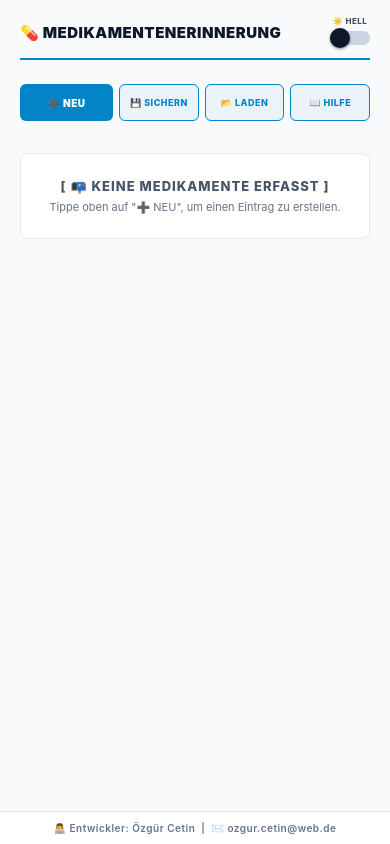
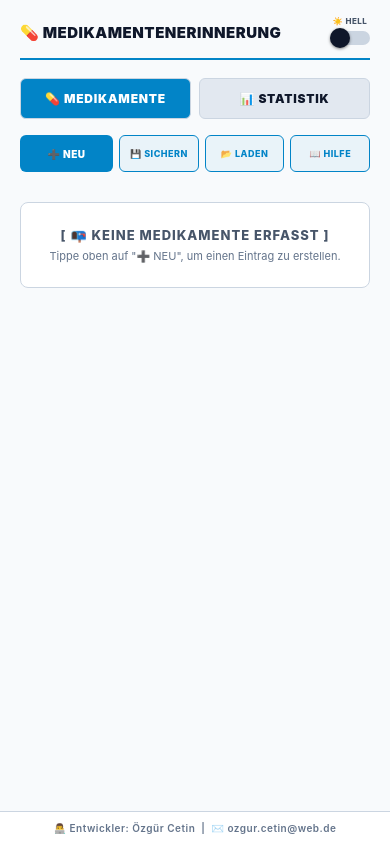
Before and after one commit to ozgur-glitch/Medikamentenerinnerung, a React Native app: screen / in a window 390 px wide. Built offline with nearby package versions, Linux system fonts and the light colour scheme.

Commit message:
Update App.js

```diff
--- a/App.js
+++ b/App.js
@@ -61,6 +61,9 @@ export default function App() {
   const [meds, setMeds] = useState([]);
   const [logs, setLogs] = useState([]);
   const [isDarkMode, setIsDarkMode] = useState(false);
+  const [activeTab, setActiveTab] = useState('MEDS'); // 'MEDS' oder 'STATS'
+
+  // Modals
   const [modalVisible, setModalVisible] = useState(false);
   const [backupModalVisible, setBackupModalVisible] = useState(false);
   const [snoozeModalVisible, setSnoozeModalVisible] = useState(false);
@@ -93,7 +96,6 @@ export default function App() {
   const setupNotificationActions = async () => {
     if (!Notifications) return;
     try {
-      // Erweiterte Push-Aktionen: +30m, +60m & Freie Zeitwahl (öffnet App Modal)
       await Notifications.setNotificationCategoryAsync('med_actions', [
         {
           identifier: 'ACTION_TAKEN',
@@ -113,7 +115,7 @@ export default function App() {
         {
           identifier: 'ACTION_SNOOZE_CUSTOM',
           buttonTitle: '⚙️ Zeit wählen',
-          options: { opensAppToForeground: true }, // Öffnet App für freie Eingabe
+          options: { opensAppToForeground: true },
         },
         {
           identifier: 'ACTION_SKIP',
@@ -157,6 +159,7 @@ export default function App() {
           medId: targetMed.id,
           title: targetMed.title,
           dosage: targetMed.dosage,
+          scheduledTime: targetMed.time,
           status: 'EINGENOMMEN',
           timestamp: new Date().toISOString(),
         };
@@ -168,7 +171,6 @@ export default function App() {
       } else if (actionId === 'ACTION_SNOOZE_60') {
         await executeSnooze(targetMed, 60);
       } else if (actionId === 'ACTION_SNOOZE_CUSTOM') {
-        // Öffnet das Schlummer-Modal in der App zur freien Zeitwahl
         setSelectedMedForSnooze(targetMed);
         setSnoozeModalVisible(true);
       } else if (actionId === 'ACTION_SKIP') {
@@ -177,6 +179,7 @@ export default function App() {
           medId: targetMed.id,
           title: targetMed.title,
           dosage: targetMed.dosage,
+          scheduledTime: targetMed.time,
           status: 'ÜBERSPRUNGEN',
           timestamp: new Date().toISOString(),
         };
@@ -368,6 +371,7 @@ export default function App() {
       medId: med.id,
       title: med.title,
       dosage: med.dosage,
+      scheduledTime: med.time,
       status: 'EINGENOMMEN',
       timestamp: new Date().toISOString(),
     };
@@ -391,6 +395,7 @@ export default function App() {
               medId: med.id,
               title: med.title,
               dosage: med.dosage,
+              scheduledTime: med.time,
               status: 'ÜBERSPRUNGEN',
               timestamp: new Date().toISOString(),
             };
@@ -508,6 +513,48 @@ export default function App() {
     }
   };
 
+  // STATISTIK-BERECHNUNGEN
+  const calculateStatistics = () => {
+    const totalLogs = logs.length;
+    const takenLogs = logs.filter((l) => l.status === 'EINGENOMMEN');
+    const skippedLogs = logs.filter((l) => l.status === 'ÜBERSPRUNGEN');
+
+    const adherenceRate = totalLogs > 0 ? Math.round((takenLogs.length / totalLogs) * 100) : 0;
+
+    let totalDelayMinutes = 0;
+    let validDelayCount = 0;
+
+    takenLogs.forEach((log) => {
+      if (log.scheduledTime && log.timestamp) {
+        const takenDate = new Date(log.timestamp);
+        const [targetHours, targetMinutes] = log.scheduledTime.split(':').map(Number);
+
+        const scheduledDate = new Date(takenDate);
+        scheduledDate.setHours(targetHours || 0, targetMinutes || 0, 0, 0);
+
+        const diffMs = takenDate.getTime() - scheduledDate.getTime();
+        const diffMinutes = Math.round(diffMs / (1000 * 60));
+
+        if (diffMinutes > 0) {
+          totalDelayMinutes += diffMinutes;
+        }
+        validDelayCount++;
+      }
+    });
+
+    const averageDelay = validDelayCount > 0 ? Math.round(totalDelayMinutes / validDelayCount) : 0;
+
+    return {
+      totalLogs,
+      takenCount: takenLogs.length,
+      skippedCount: skippedLogs.length,
+      adherenceRate,
+      averageDelay,
+    };
+  };
+
+  const stats = calculateStatistics();
+
   // FARBPALETTEN
   const theme = isDarkMode ? darkColors : lightColors;
 
@@ -541,6 +588,46 @@ export default function App() {
         <View style={[styles.neonBar, { backgroundColor: theme.accent, shadowColor: theme.accent }]} />
       </View>
 
+      {/* KLAR BESCHRIFTETE TAB-NAVIGATIONSLEISTE */}
+      <View style={styles.mainTabRow}>
+        <TouchableOpacity
+          style={[
+            styles.mainTabBtn,
+            { borderColor: theme.cardBorder, backgroundColor: activeTab === 'MEDS' ? theme.accent : theme.tabInactiveBg }
+          ]}
+          onPress={() => setActiveTab('MEDS')}
+        >
+          <Text
+            style={[
+              styles.mainTabText,
+              { color: activeTab === 'MEDS' ? theme.btnTextColor : theme.textMain }
+            ]}
+          >
+            💊 MEDIKAMENTE
+          </Text>
+        </TouchableOpacity>
+
+        <TouchableOpacity
+          style={[
+            styles.mainTabBtn,
+            { borderColor: theme.cardBorder, backgroundColor: activeTab === 'STATS' ? theme.accent : theme.tabInactiveBg }
+          ]}
+          onPress={() => setActiveTab('STATS')}
+        >
+          <Text
+            style={[
+              styles.mainTabText,
+              { color: activeTab === 'STATS' ? theme.btnTextColor : theme.textMain }
+            ]}
+          >
+            📊 STATISTIK
+          </Text>
+        </TouchableOpacity>
+      </View>
+
+      {/* TAB 1: MEDIKAMENTE */}
+      {activeTab === 'MEDS' ? (
+        <>
           {/* AKTIONSBUTTONS */}
           <View style={styles.actionRow}>
             <TouchableOpacity
@@ -653,6 +740,87 @@ export default function App() {
               </View>
             )}
           />
+        </>
+      ) : (
+        /* TAB 2: BESCHRIFTETE STATISTIK */
+        <ScrollView contentContainerStyle={styles.statsContainer}>
+          <Text style={[styles.statsSectionTitle, { color: theme.accent }]}>
+            📊 AUSWERTUNG & ANALYSE
+          </Text>
+
+          {/* KARTEN-GRID */}
+          <View style={styles.statsGrid}>
+            <View style={[styles.statCard, { backgroundColor: theme.cardBg, borderColor: theme.cardBorder }]}>
+              <Text style={styles.statIcon}>📈</Text>
+              <Text style={[styles.statValue, { color: '#10B981' }]}>
+                {stats.adherenceRate}%
+              </Text>
+              <Text style={[styles.statTitle, { color: theme.textMain }]}>EINNAHMEQUOTE</Text>
+              <Text style={[styles.statSubText, { color: theme.textMuted }]}>
+                {stats.takenCount} von {stats.totalLogs} Dosen eingenommen ({stats.skippedCount} übersprungen).
+              </Text>
+            </View>
+
+            <View style={[styles.statCard, { backgroundColor: theme.cardBg, borderColor: theme.cardBorder }]}>
+              <Text style={styles.statIcon}>⏱️</Text>
+              <Text style={[styles.statValue, { color: '#F59E0B' }]}>
+                {stats.averageDelay} <Text style={{ fontSize: 16 }}>Min.</Text>
+              </Text>
+              <Text style={[styles.statTitle, { color: theme.textMain }]}>DURCHSCHN. VERSPÄTUNG</Text>
+              <Text style={[styles.statSubText, { color: theme.textMuted }]}>
+                Durchschnittliche Abweichung zur eingestellten Uhrzeit.
+              </Text>
+            </View>
+          </View>
+
+          {/* HISTORIE */}
+          <Text style={[styles.statsSectionTitle, { color: theme.textMain, marginTop: 24 }]}>
+            📋 HISTORIE ({logs.length} EINTRÄGE)
+          </Text>
+
+          {logs.length === 0 ? (
+            <View style={[styles.emptyCard, { backgroundColor: theme.cardBg, borderColor: theme.cardBorder }]}>
+              <Text style={[styles.emptyText, { color: theme.textSub }]}>
+                [ 📭 NOCH KEINE STATISTIK-DATEN ]
+              </Text>
+              <Text style={[styles.emptySubText, { color: theme.textMuted }]}>
+                Sobald du Medikamente einnimmst oder überspringst, erscheinen hier Berichte.
+              </Text>
+            </View>
+          ) : (
+            logs.map((log) => (
+              <View
+                key={log.id}
+                style={[
+                  styles.logItem,
+                  { backgroundColor: theme.cardBg, borderColor: theme.cardBorder }
+                ]}
+              >
+                <View style={{ flex: 1 }}>
+                  <Text style={[styles.logTitle, { color: theme.textMain }]}>💊 {log.title}</Text>
+                  <Text style={[styles.logDate, { color: theme.textMuted }]}>
+                    {new Date(log.timestamp).toLocaleString('de-DE')} | Soll: {log.scheduledTime || '08:00'} Uhr
+                  </Text>
+                </View>
+                <View
+                  style={[
+                    styles.statusBadge,
+                    log.status === 'EINGENOMMEN' ? styles.badgeTaken : styles.badgeSkipped
+                  ]}
+                >
+                  <Text
+                    style={
+                      log.status === 'EINGENOMMEN' ? styles.badgeTextTaken : styles.badgeTextSkipped
+                    }
+                  >
+                    {log.status}
+                  </Text>
+                </View>
+              </View>
+            ))
+          )}
+        </ScrollView>
+      )}
 
       {/* ENTWICKLER-INFO FOOTER */}
       <View style={[styles.developerFooter, { borderColor: theme.cardBorder, backgroundColor: theme.cardBg }]}>
@@ -703,9 +871,9 @@ export default function App() {
               </View>
 
               <View style={[styles.guideRow, { borderColor: theme.cardBorder }]}>
-                <Text style={[styles.guideHeader, { color: theme.accent }]}>5. PUSH-BENACHRICHTIGUNGEN</Text>
+                <Text style={[styles.guideHeader, { color: theme.accent }]}>5. STATISTIK TAB</Text>
                 <Text style={[styles.guideText, { color: theme.textMain }]}>
-                  In eingehenden Push-Nachrichten stehen Schnellauswahlen (+30 Min, +60 Min) sowie "⚙️ Zeit wählen" (für freie Minuteneingabe) bereit.
+                  Über die obere Tab-Leiste gelangst du in die Statistik. Dort wird dir die Einnahmequote in % und die durchschnittliche Verspätung in Minuten angezeigt.
                 </Text>
               </View>
 
@@ -728,7 +896,7 @@ export default function App() {
         </View>
       </Modal>
 
-      {/* MODAL: ERINNERUNG VERZÖGERN (SCHNELLAUSWAHL + FREIE EINGABE) */}
+      {/* MODAL: ERINNERUNG VERZÖGERN */}
       <Modal visible={snoozeModalVisible} animationType="fade" transparent={true}>
         <View style={[styles.modalOverlay, { backgroundColor: theme.modalOverlay }]}>
           <View style={[styles.modalContent, { backgroundColor: theme.cardBg, borderColor: theme.accent }]}>
@@ -752,7 +920,6 @@ export default function App() {
               </TouchableOpacity>
             </View>
 
-            {/* FREIE MINUTENEINGABE */}
             <Text style={[styles.inputLabel, { color: theme.textSub, marginTop: 16 }]}>⚙️ FREI WÄHLBAR (MINUTEN)</Text>
             <View style={{ flexDirection: 'row', gap: 8 }}>
               <TextInput
@@ -886,12 +1053,13 @@ export default function App() {
 const lightColors = {
   bg: '#F8FAFC',
   cardBg: '#FFFFFF',
-  cardBorder: '#E2E8F0',
+  cardBorder: '#CBD5E1',
   textMain: '#0F172A',
   textSub: '#475569',
   textMuted: '#64748B',
   accent: '#0284C7',
   btnTextColor: '#FFFFFF',
+  tabInactiveBg: '#E2E8F0',
   outlineBorder: '#0284C7',
   outlineBg: 'rgba(2, 132, 199, 0.06)',
   outlineText: '#0284C7',
@@ -909,6 +1077,7 @@ const darkColors = {
   textMuted: '#64748B',
   accent: '#00F0FF',
   btnTextColor: '#030712',
+  tabInactiveBg: '#0F172A',
   outlineBorder: '#38BDF8',
   outlineBg: 'rgba(56, 189, 248, 0.05)',
   outlineText: '#38BDF8',
@@ -924,7 +1093,7 @@ const styles = StyleSheet.create({
   header: {
     paddingHorizontal: 20,
     paddingTop: 16,
-    paddingBottom: 12,
+    paddingBottom: 8,
   },
   headerTopRow: {
     flexDirection: 'row',
@@ -955,10 +1124,31 @@ const styles = StyleSheet.create({
     shadowRadius: 6,
     elevation: 4,
   },
+  mainTabRow: {
+    flexDirection: 'row',
+    paddingHorizontal: 20,
+    marginTop: 10,
+    marginBottom: 6,
+    gap: 8,
+  },
+  mainTabBtn: {
+    flex: 1,
+    paddingVertical: 12,
+    borderRadius: 6,
+    borderWidth: 1,
+    alignItems: 'center',
+    justifyContent: 'center',
+    elevation: 1,
+  },
+  mainTabText: {
+    fontWeight: '900',
+    fontSize: 12,
+    letterSpacing: 0.8,
+  },
   actionRow: {
     flexDirection: 'row',
     paddingHorizontal: 20,
-    marginVertical: 12,
+    marginVertical: 10,
     gap: 6,
   },
   cyanBtn: {
@@ -1091,6 +1281,90 @@ const styles = StyleSheet.create({
   smallBtnTextAmber: { color: '#F59E0B', fontSize: 8.5, fontWeight: '800' },
   smallBtnTextPurple: { color: '#A855F7', fontSize: 8.5, fontWeight: '800' },
   smallBtnTextRed: { color: '#EF4444', fontSize: 8.5, fontWeight: '800' },
+
+  // STATS STYLES
+  statsContainer: {
+    paddingHorizontal: 20,
+    paddingBottom: 20,
+  },
+  statsSectionTitle: {
+    fontSize: 12,
+    fontWeight: '900',
+    letterSpacing: 1,
+    marginVertical: 10,
+  },
+  statsGrid: {
+    flexDirection: 'row',
+    gap: 10,
+  },
+  statCard: {
+    flex: 1,
+    borderWidth: 1,
+    borderRadius: 8,
+    padding: 14,
+    alignItems: 'center',
+  },
+  statIcon: {
+    fontSize: 24,
+    marginBottom: 4,
+  },
+  statValue: {
+    fontSize: 26,
+    fontWeight: '900',
+    letterSpacing: 0.5,
+  },
+  statTitle: {
+    fontSize: 9,
+    fontWeight: '900',
+    letterSpacing: 0.5,
+    marginTop: 4,
+    textAlign: 'center',
+  },
+  statSubText: {
+    fontSize: 9,
+    marginTop: 4,
+    textAlign: 'center',
+    lineHeight: 12,
+  },
+  logItem: {
+    flexDirection: 'row',
+    justifyContent: 'space-between',
+    alignItems: 'center',
+    borderWidth: 1,
+    borderRadius: 6,
+    padding: 12,
+    marginBottom: 8,
+  },
+  logTitle: {
+    fontSize: 13,
+    fontWeight: '800',
+  },
+  logDate: {
+    fontSize: 10,
+    marginTop: 2,
+  },
+  statusBadge: {
+    paddingHorizontal: 8,
+    paddingVertical: 4,
+    borderRadius: 4,
+  },
+  badgeTaken: {
+    backgroundColor: 'rgba(16, 185, 129, 0.15)',
+  },
+  badgeSkipped: {
+    backgroundColor: 'rgba(168, 85, 247, 0.15)',
+  },
+  badgeTextTaken: {
+    color: '#10B981',
+    fontSize: 9,
+    fontWeight: '900',
+  },
+  badgeTextSkipped: {
+    color: '#A855F7',
+    fontSize: 9,
+    fontWeight: '900',
+  },
+
   developerFooter: {
     borderTopWidth: 1,
     paddingVertical: 10,
```
Lines whose indentation alone changed are shown as unchanged.
